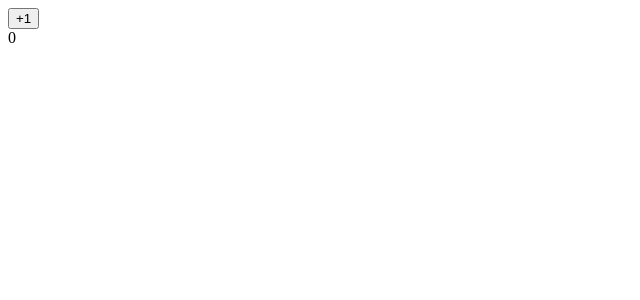
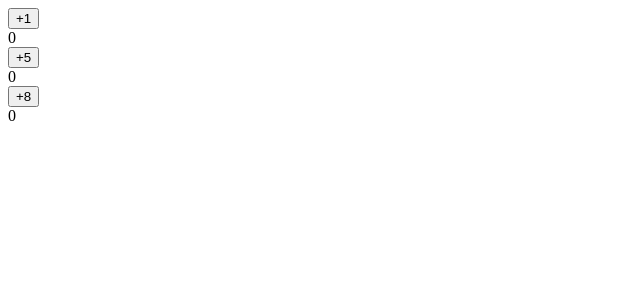
Before and after one commit to Ekene-Ejeh/Intro-to-React, a React (Create React App) app: page / in a window 1280 px wide. Shown: the top 300 px of the page, without its empty margins (0-640 px from the left). Built offline with nearby package versions, Linux system fonts and the light colour scheme.

Commit message:
learnt how to use props to increment different CountBtns with diffrent values

```diff
--- a/src/components/App.jsx
+++ b/src/components/App.jsx
@@ -4,7 +4,9 @@ import CountBtn from "./CountBtn";
 const App = () => {
 	return (
 		<div>
-			<CountBtn />
+			<CountBtn incrementBy={1} />
+			<CountBtn incrementBy={5} />
+			<CountBtn incrementBy={8} />
 		</div>
 	);
 };
--- a/src/components/CountBtn.jsx
+++ b/src/components/CountBtn.jsx
@@ -1,15 +1,17 @@
 import React, { useState } from "react";
 
-const CountBtn = () => {
+const CountBtn = (props) => {
+	// console.log(props);
+
 	const [currentCount, setCurrentCount] = useState(0);
 
 	const handleClick = () => {
-		setCurrentCount(currentCount + 1);
+		setCurrentCount(currentCount + props.incrementBy);
 	};
 
 	return (
 		<div>
-			<button onClick={handleClick}>+1</button>
+			<button onClick={handleClick}>+{props.incrementBy}</button>
 			<div>{currentCount}</div>
 		</div>
 	);
```
